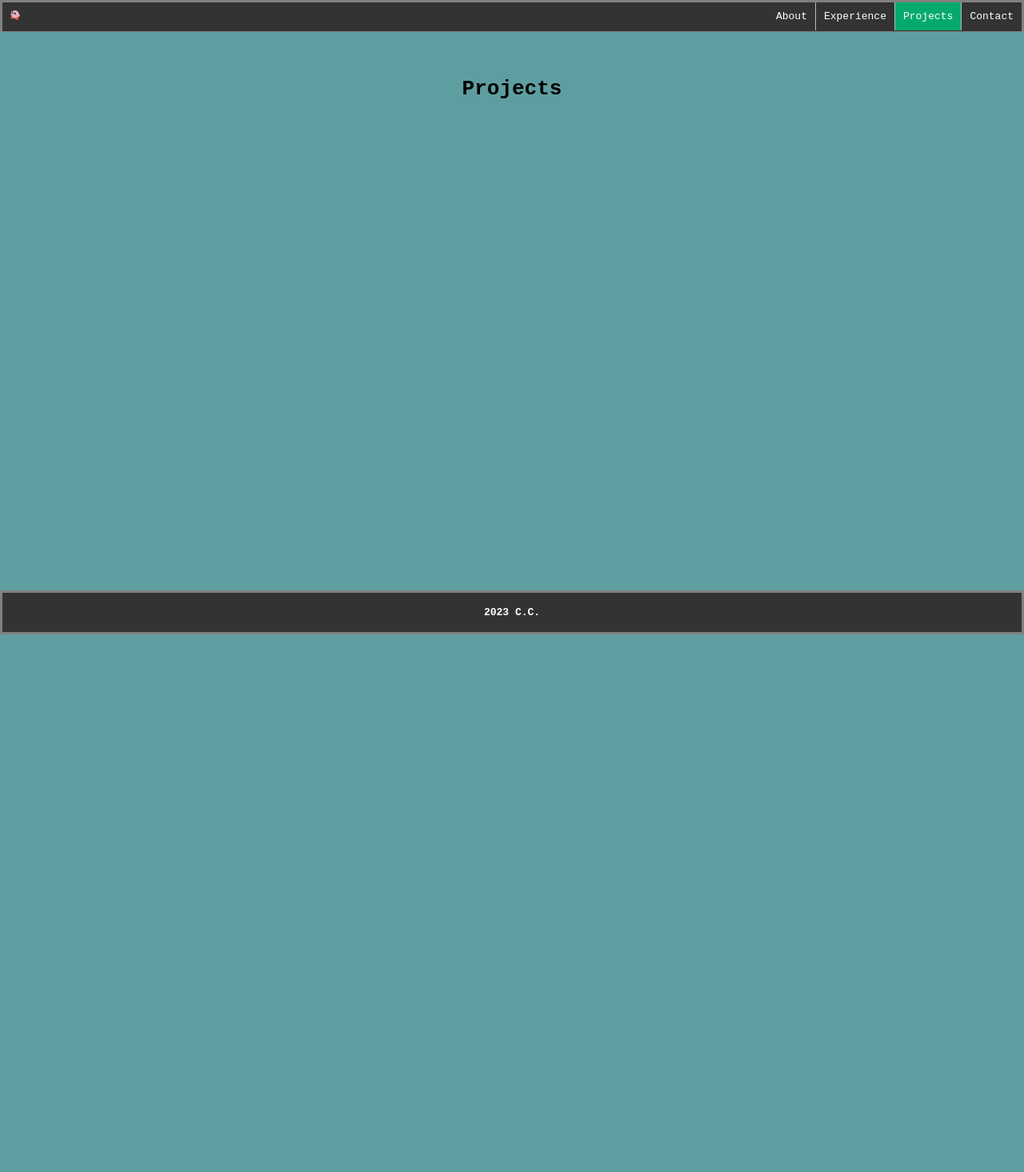
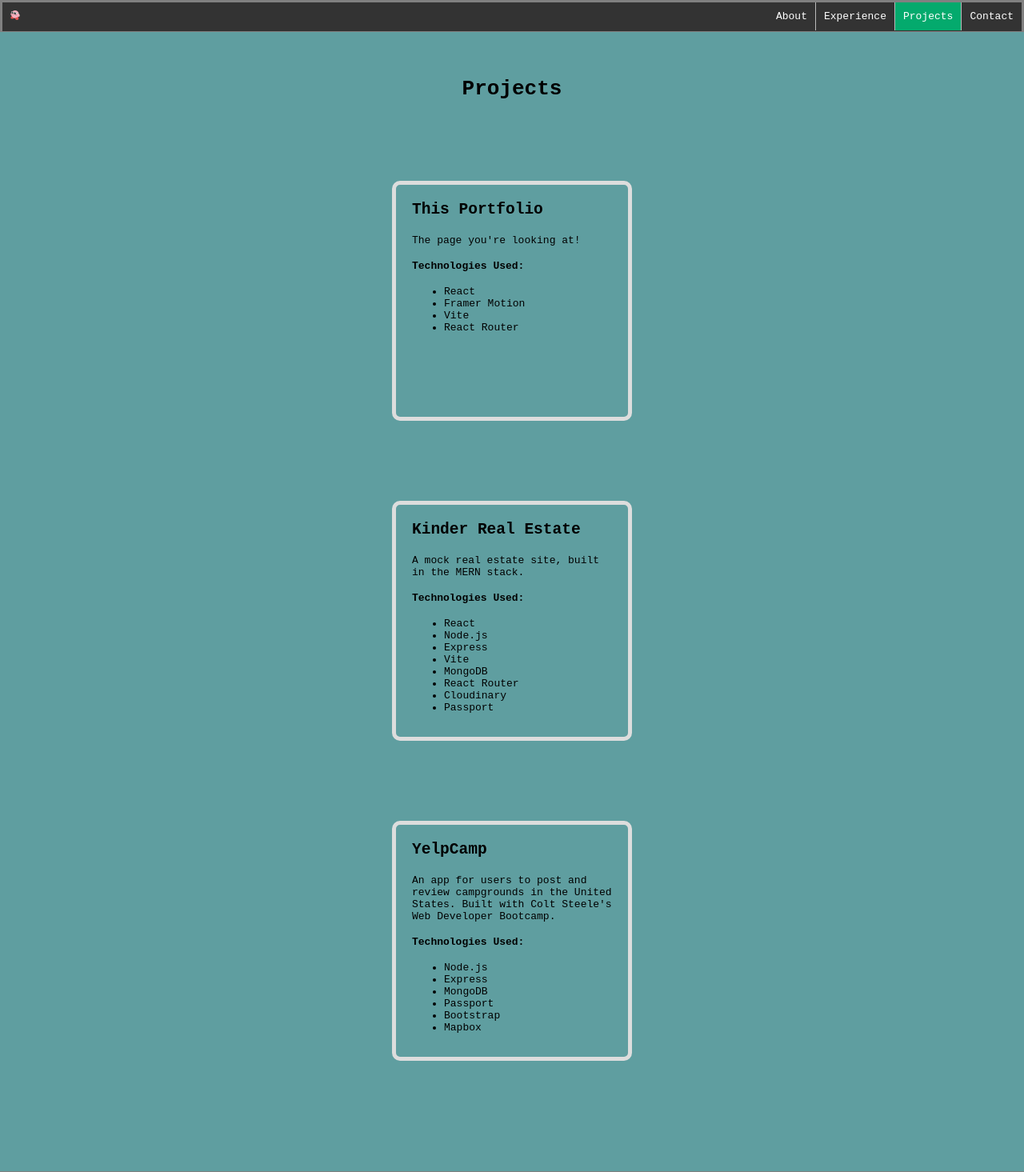
Before and after one commit to ccorbittcode/portfolio, a React (Vite) app: page /projects in a window 1280 px wide. Shown: the top 1465 px of the page at 80% size. Before the commit the page ends 800 px from the top, so only its background shows below. Built offline with nearby package versions, Linux system fonts and the light colour scheme.

Commit message:
add content to home and projects

```diff
--- a/src/App.css
+++ b/src/App.css
@@ -84,6 +84,9 @@ body {
   font-size: x-large;
   max-width: 70%;
   margin: auto;
+}
+.aboutheader h1 {
+  margin-bottom: 40px;
 }
 
 .aboutsection {
@@ -326,3 +329,40 @@ input {
   top: 35%;
   left: 42.5%;
 }
+
+.project-card {
+  border: 5px solid #ddd;
+  border-radius: 10px;
+  padding: 20px;
+  margin: 100px auto;
+  width: 300px;
+  height: 300px;
+}
+
+.project-card h2 {
+  margin: 0 0 20px 0;
+}
+
+.fade-in {
+  opacity: 0;
+  transition: opacity 2s ease-in-out;
+}
+
+.fade-in.visible {
+  opacity: 1;
+}
+
+.self-photo {
+  width: 67%;
+}
+
+.photo-div {
+  width: 100%;
+  margin: auto;
+  text-align: right;
+}
+
+.home {
+  display: flex;
+  flex-direction: row;
+}
--- /dev/null
+++ b/src/TypingEffect.jsx
@@ -0,0 +1,21 @@
+import { useState, useEffect } from 'react';
+
+function TypingEffect({ text, delay = 1000 }) {
+  const [content, setContent] = useState('');
+  const [index, setIndex] = useState(0);
+
+  useEffect(() => {
+    const timer = setTimeout(() => {
+      if (index < text.length) {
+        setContent((prevContent) => prevContent + text.charAt(index));
+        setIndex((prevIndex) => prevIndex + 1);
+      }
+    }, index === 0 ? delay : 60); // Use delay for the first character, 100ms for the rest
+
+    return () => clearTimeout(timer); // Clean up the timer
+  }, [text, index, delay]);
+
+  return <h1>{content}</h1>;
+}
+
+export default TypingEffect;
--- a/src/pages/Experience.jsx
+++ b/src/pages/Experience.jsx
@@ -30,7 +30,7 @@ const Experience = () => {
 
     return (
         <div className="outlet">
-            <h1>Relevant Experience</h1>
+            <h1>Relevant Work Experience</h1>
             <div className="experience">
                 {experiences.map((experience, index) => (
                     <Card key={index} {...experience} />
--- a/src/pages/Home.jsx
+++ b/src/pages/Home.jsx
@@ -1,11 +1,30 @@
+import TypingEffect from "../TypingEffect";
+import { useState, useEffect } from 'react';
+
 const Home = () => {
+    const [isTypingDone, setIsTypingDone] = useState(false);
+
+    useEffect(() => {
+        const timer = setTimeout(() => {
+            setIsTypingDone(true);
+        }, 1000 + 100 * "Hi, I'm Chase and I'm a Web Developer.".length);
+
+        return () => clearTimeout(timer); // Clean up the timer
+    }, []);
 
     return (
         <>
             <div className="outlet">
-                <div className="aboutheader">
-                    <h1>Hi, I'm Chase and I'm a Web Developer.</h1>
-                    <p>I have been developing since January 2023, and I'm looking to take a step into a career of Web Development.</p>
+                <div className="home">
+                    <div className="aboutheader">
+                        <TypingEffect text="My name is Chase and I'm a web developer." delay={2300} />
+                        <p className={`fade-in ${isTypingDone ? 'visible' : ''}`}>
+                            I have been developing since January 2023, and I'm looking to take a step into a career of Web Development.
+                        </p>
+                    </div>
+                    <div className="photo-div">
+                        <img src="/public/self-photo.png" alt="Chase" className="self-photo" />
+                    </div>
                 </div>
             </div>
         </>
--- a/src/pages/Projects.jsx
+++ b/src/pages/Projects.jsx
@@ -2,6 +2,45 @@ const Projects = () => {
     return (
         <div className="outlet">
             <h1>Projects</h1>
+            <div className="project-card">
+                <h2>This Portfolio</h2>
+                <p>The page you're looking at!</p>
+                <h4>Technologies Used:</h4>
+                <ul>
+                    <li>React</li>
+                    <li>Framer Motion</li>
+                    <li>Vite</li>
+                    <li>React Router</li>
+                </ul>
+            </div>
+            <div className="project-card">
+                <h2>Kinder Real Estate</h2>
+                <p>A mock real estate site, built in the MERN stack.</p>
+                <h4>Technologies Used:</h4>
+                <ul>
+                    <li>React</li>
+                    <li>Node.js</li>
+                    <li>Express</li>
+                    <li>Vite</li>
+                    <li>MongoDB</li>
+                    <li>React Router</li>
+                    <li>Cloudinary</li>
+                    <li>Passport</li>
+                </ul>
+            </div>
+            <div className="project-card">
+                <h2>YelpCamp</h2>
+                <p>An app for users to post and review campgrounds in the United States. Built with Colt Steele's Web Developer Bootcamp.</p>
+                <h4>Technologies Used:</h4>
+                <ul>
+                    <li>Node.js</li>
+                    <li>Express</li>
+                    <li>MongoDB</li>
+                    <li>Passport</li>
+                    <li>Bootstrap</li>
+                    <li>Mapbox</li>
+                </ul>
+            </div>
         </div>
     )
 }
```
Also changed, not shown: 1 other file (tests, documents, lock files or other folders).
